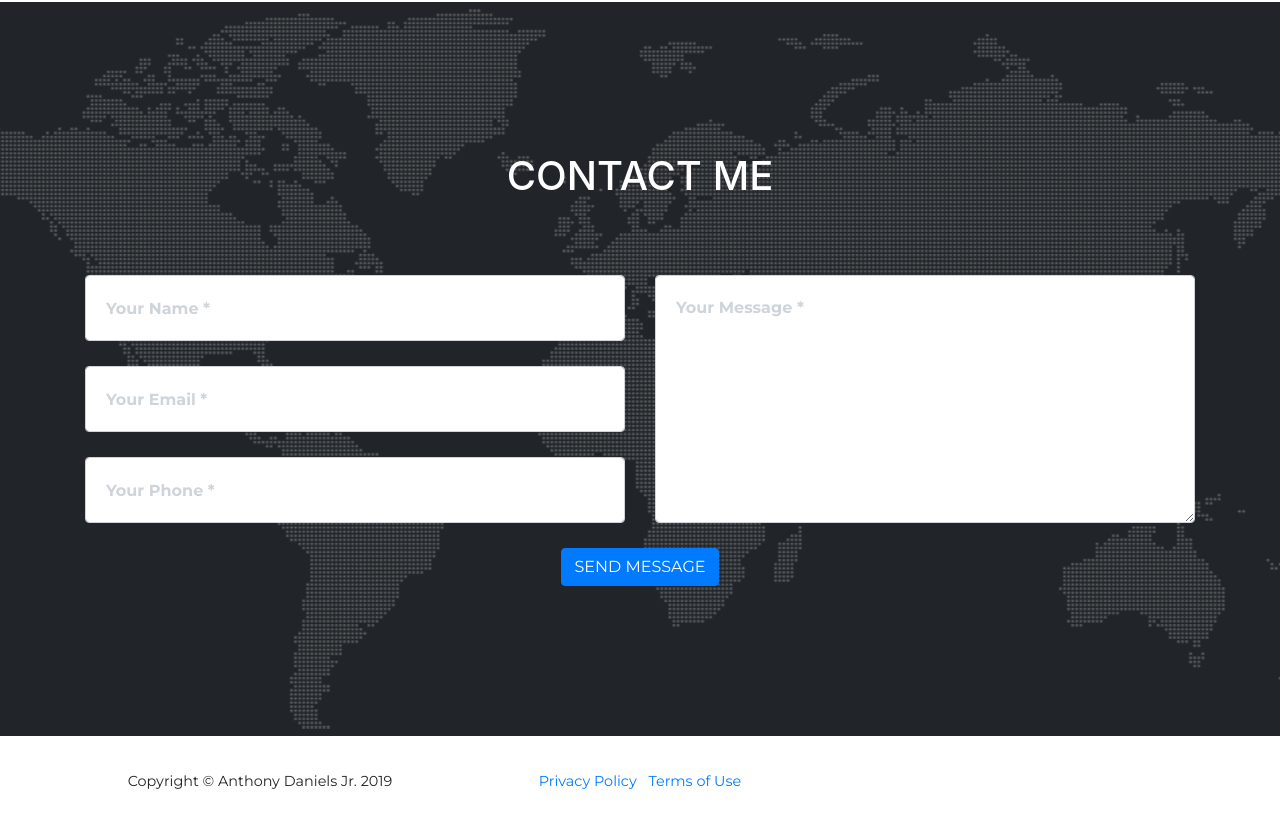
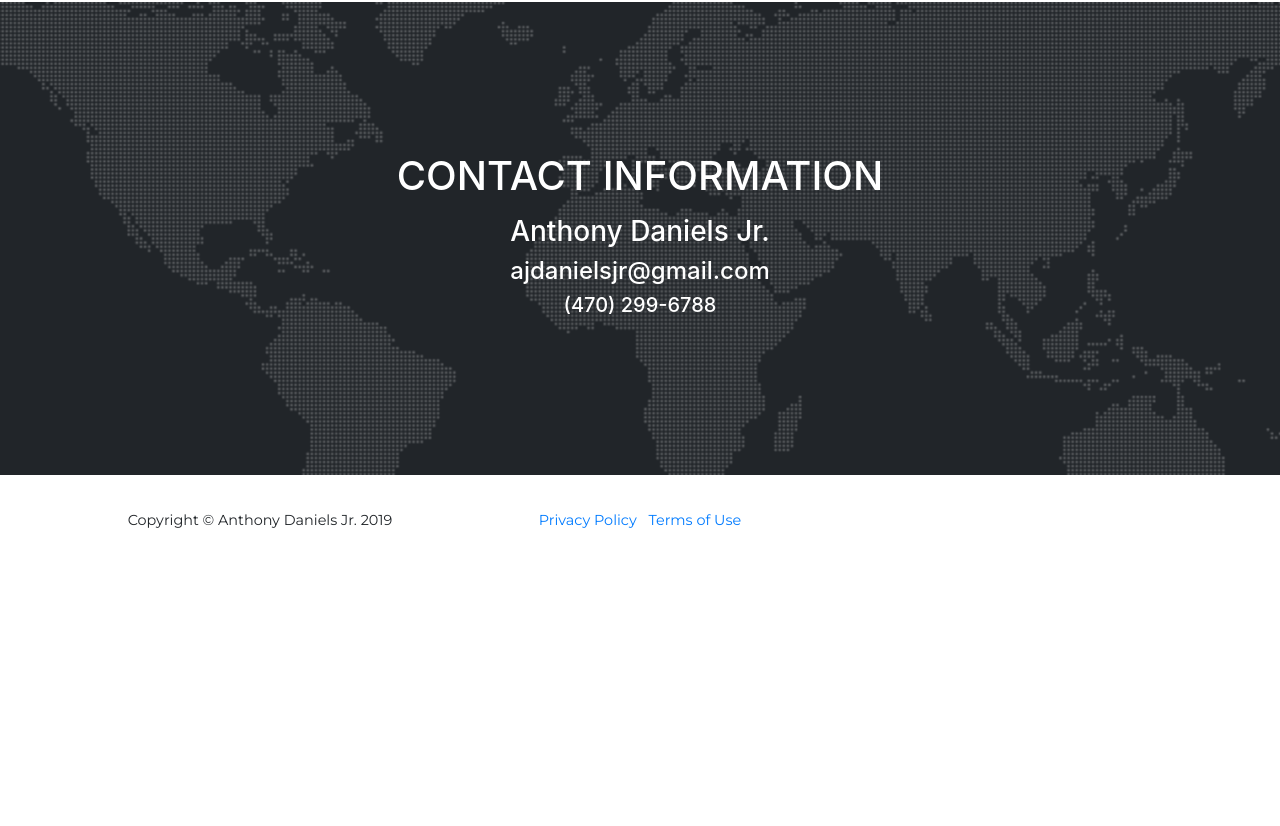
Before and after one commit to ajdaniels2/Portfolio, a website with bundled scripts: page index.html in a window 1280 px wide. Shown: the part 4694-5520 px from the top of the page. After the commit the page ends 5259 px from the top, so only its background shows below. Built offline with nearby package versions, Linux system fonts and the light colour scheme; a web font is replaced by a local one.

Commit message:
Update index.html

```diff
--- a/index.html
+++ b/index.html
@@ -274,41 +274,10 @@
       <div class="container">
         <div class="row">
           <div class="col-lg-12 text-center">
-            <h2 class="section-heading text-uppercase">Contact Me</h2>
-            <h3 class="section-subheading text-muted"></h3>
-          </div>
-        </div>
-        <div class="row">
-          <div class="col-lg-12">
-            <form id="contactForm" name="sentMessage" novalidate="novalidate">
-              <div class="row">
-                <div class="col-md-6">
-                  <div class="form-group">
-                    <input class="form-control" id="name" type="text" placeholder="Your Name *" required="required" data-validation-required-message="Please enter your name.">
-                    <p class="help-block text-danger"></p>
-                  </div>
-                  <div class="form-group">
-                    <input class="form-control" id="email" type="email" placeholder="Your Email *" required="required" data-validation-required-message="Please enter your email address.">
-                    <p class="help-block text-danger"></p>
-                  </div>
-                  <div class="form-group">
-                    <input class="form-control" id="phone" type="tel" placeholder="Your Phone *" required="required" data-validation-required-message="Please enter your phone number.">
-                    <p class="help-block text-danger"></p>
-                  </div>
-                </div>
-                <div class="col-md-6">
-                  <div class="form-group">
-                    <textarea class="form-control" id="message" placeholder="Your Message *" required="required" data-validation-required-message="Please enter a message."></textarea>
-                    <p class="help-block text-danger"></p>
-                  </div>
-                </div>
-                <div class="clearfix"></div>
-                <div class="col-lg-12 text-center">
-                  <div id="success"></div>
-                  <button id="sendMessageButton" class="btn btn-primary btn-xl text-uppercase" type="submit">Send Message</button>
-                </div>
-              </div>
-            </form>
+            <h2 class="section-heading text-uppercase">Contact Information</h2>
+            <h3 class="section-heading text">Anthony Daniels Jr.</h3>
+            <h4 class="section-heading text">ajdanielsjr@gmail.com</h4>
+            <h5 class="section-heading text">(470) 299-6788</h5>
           </div>
         </div>
       </div>
```
